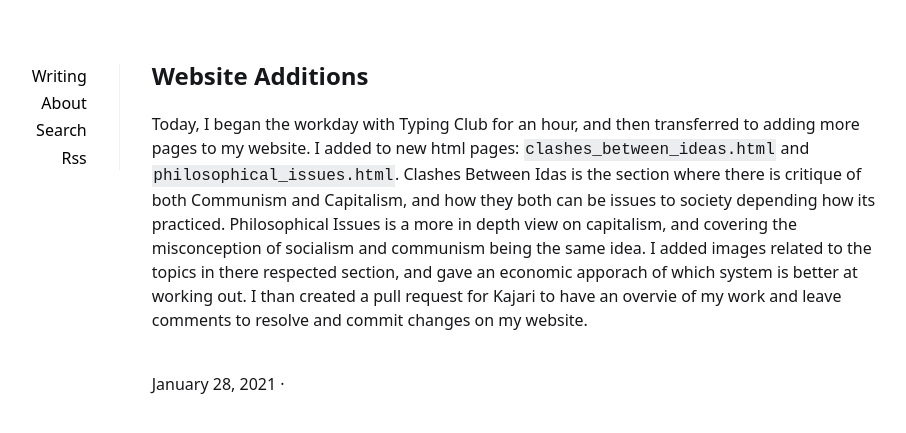
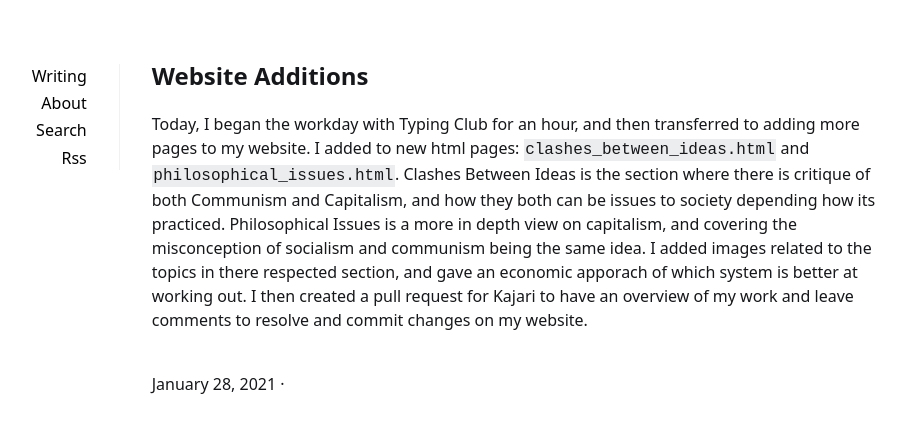
Before and after one commit to Osvaldo178/Osvaldo178.github.io, a Jekyll site: the page built from _posts/2021-1-28-Website-Additions.md, in a window 1280 px wide. Shown: the top 433 px of the page, without its empty margins (201-1107 px from the left). Built offline with Jekyll 4.4.1, drawn with Linux system fonts in a browser that asks for light colours.

Commit message:
fixed spelling mistakes

```diff
--- a/_posts/2021-1-28-Website-Additions.md
+++ b/_posts/2021-1-28-Website-Additions.md
@@ -5,4 +5,4 @@ description:
 summary:
 tags:
 ---
-Today, I began the workday with Typing Club for an hour, and then transferred to adding more pages to my website. I added to new html pages: `clashes_between_ideas.html` and `philosophical_issues.html`. Clashes Between Idas is the section where there is critique of both Communism and Capitalism, and how they both can be issues to society depending how its practiced. Philosophical Issues is a more in depth view on capitalism, and covering the misconception of socialism and communism being the same idea. I added images related to the topics in there respected section, and gave an economic apporach of which system is better at working out. I than created a pull request for Kajari to have an overvie of my work and leave comments to resolve and commit changes on my website.
+Today, I began the workday with Typing Club for an hour, and then transferred to adding more pages to my website. I added to new html pages: `clashes_between_ideas.html` and `philosophical_issues.html`. Clashes Between Ideas is the section where there is critique of both Communism and Capitalism, and how they both can be issues to society depending how its practiced. Philosophical Issues is a more in depth view on capitalism, and covering the misconception of socialism and communism being the same idea. I added images related to the topics in there respected section, and gave an economic apporach of which system is better at working out. I then created a pull request for Kajari to have an overview of my work and leave comments to resolve and commit changes on my website.
```
